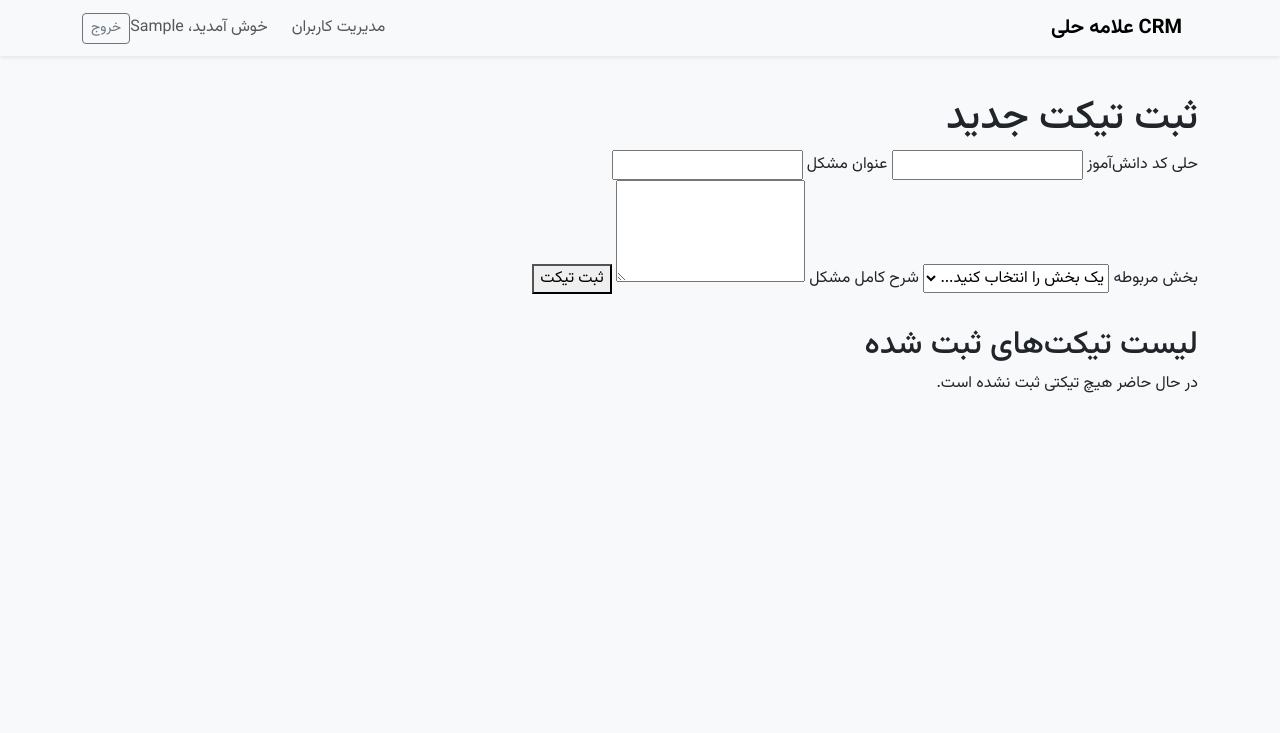
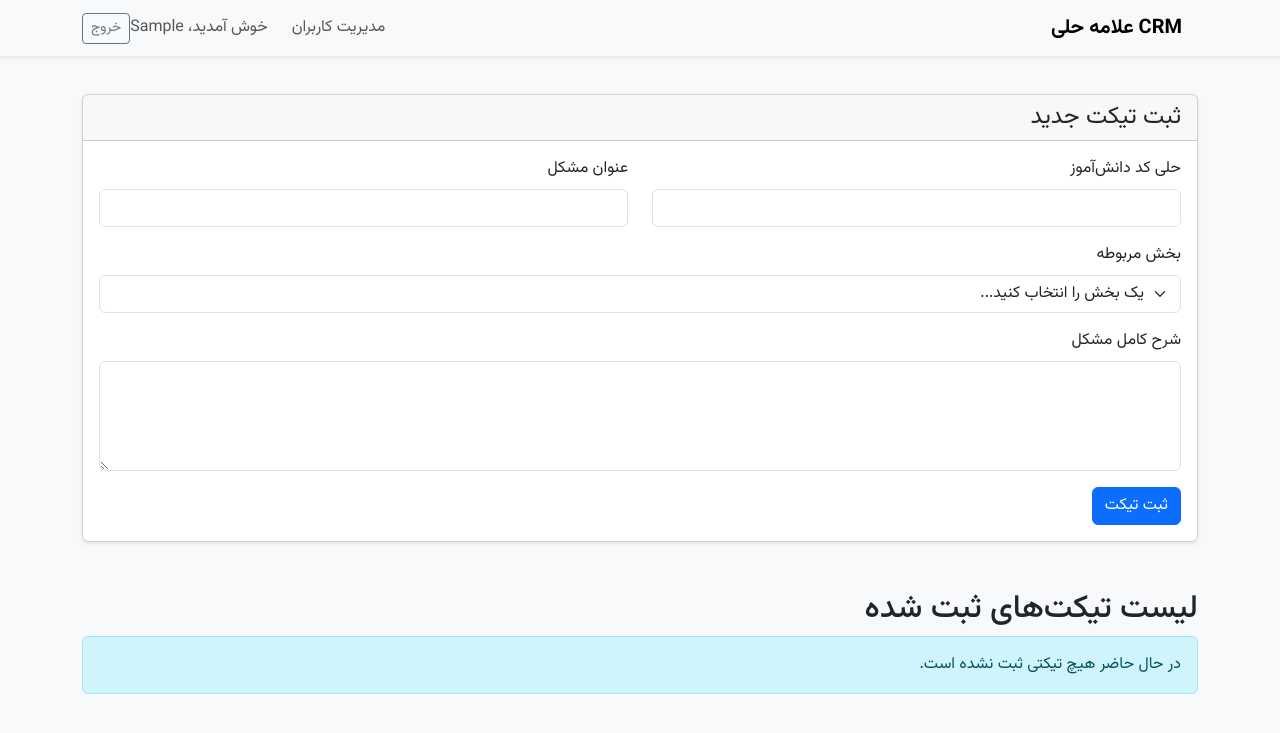
Before and after one commit to AllamehHelli/CRM, a Flask app: page / in a window 1280 px wide. Shown: the top 733 px of the page. Run offline with Flask 3, Linux system fonts and the light colour scheme; the visitor is signed in with stand-in values (Sample User, id 1); data comes from the database, SQL or seed files in the repository; data that the repository does not hold is empty.

Commit message:
Update index.html

```diff
--- a/templates/index.html
+++ b/templates/index.html
@@ -1,45 +1,49 @@
 {% extends "base.html" %}
+{% block title %}داشبورد اصلی{% endblock %}
+{% block content %}
+<div class="card shadow-sm mb-4">
+    <div class="card-header">
+        <h4 class="my-0 fw-normal">ثبت تیکت جدید</h4>
+    </div>
+    <div class="card-body">
+        <form action="{{ url_for('create') }}" method="POST">
+            <div class="row mb-3">
+                <div class="col-md-6">
+                    <label for="student_code" class="form-label">حلی کد دانش‌آموز</label>
+                    <input type="text" class="form-control" id="student_code" name="student_code" required>
+                </div>
+                <div class="col-md-6">
+                    <label for="title" class="form-label">عنوان مشکل</label>
+                    <input type="text" class="form-control" id="title" name="title" required>
+                </div>
+            </div>
+            <div class="mb-3">
+                <label for="department_id" class="form-label">بخش مربوطه</label>
+                <select class="form-select" id="department_id" name="department_id" required>
+                    <option value="" disabled selected>یک بخش را انتخاب کنید...</option>
+                    {% for department in departments %}<option value="{{ department.id }}">{{ department.name }}</option>{% endfor %}
+                </select>
+            </div>
+            <div class="mb-3">
+                <label for="description" class="form-label">شرح کامل مشکل</label>
+                <textarea class="form-control" id="description" name="description" rows="4" required></textarea>
+            </div>
+            <button type="submit" class="btn btn-primary">ثبت تیکت</button>
+        </form>
+    </div>
+</div>
 
-{% block title %}داشبورد اصلی - سامانه CRM{% endblock %}
-
-{% block content %}
-<article>
-    <header><h1>ثبت تیکت جدید</h1></header>
-    <form action="{{ url_for('create') }}" method="POST">
-        <div class="grid">
-            <label for="student_code">
-                حلی کد دانش‌آموز
-                <input type="text" id="student_code" name="student_code" required>
-            </label>
-            <label for="title">
-                عنوان مشکل
-                <input type="text" id="title" name="title" required>
-            </label>
-        </div>
-        <label for="department_id">بخش مربوطه</label>
-        <select id="department_id" name="department_id" required>
-            <option value="" disabled selected>یک بخش را انتخاب کنید...</option>
-            {% for department in departments %}
-                <option value="{{ department.id }}">{{ department.name }}</option>
-            {% endfor %}
-        </select>
-        <label for="description">شرح کامل مشکل</label>
-        <textarea id="description" name="description" rows="4" required></textarea>
-        <button type="submit">ثبت تیکت</button>
-    </form>
-</article>
-
-<section style="margin-top: 2rem;">
-    <h2>لیست تیکت‌های ثبت شده</h2>
+<h2 class="mt-5">لیست تیکت‌های ثبت شده</h2>
 {% if tickets %}
-    <figure>
-        <table role="grid">
-            <thead>
+<div class="table-responsive">
+    <table class="table table-striped table-hover align-middle">
+        <thead class="table-light">
             <tr>
                 <th>ID</th>
                 <th>عنوان</th>
                 <th>بخش</th>
                 <th>وضعیت</th>
+                <th>ایجاد کننده</th>
             </tr>
         </thead>
         <tbody>
@@ -48,14 +52,14 @@
                 <td>{{ ticket.id }}</td>
                 <td><a href="{{ url_for('ticket_detail', ticket_id=ticket.id) }}">{{ ticket.title }}</a></td>
                 <td>{{ ticket.department.name }}</td>
-                    <td><mark>{{ ticket.status }}</mark></td>
+                <td><span class="badge bg-secondary">{{ ticket.status }}</span></td>
+                <td>{{ ticket.creator.first_name }}</td>
             </tr>
             {% endfor %}
         </tbody>
     </table>
-    </figure>
+</div>
 {% else %}
-    <p>در حال حاضر هیچ تیکتی ثبت نشده است.</p>
+<div class="alert alert-info">در حال حاضر هیچ تیکتی ثبت نشده است.</div>
 {% endif %}
-</section>
 {% endblock %}
```
Lines whose indentation alone changed are shown as unchanged.
